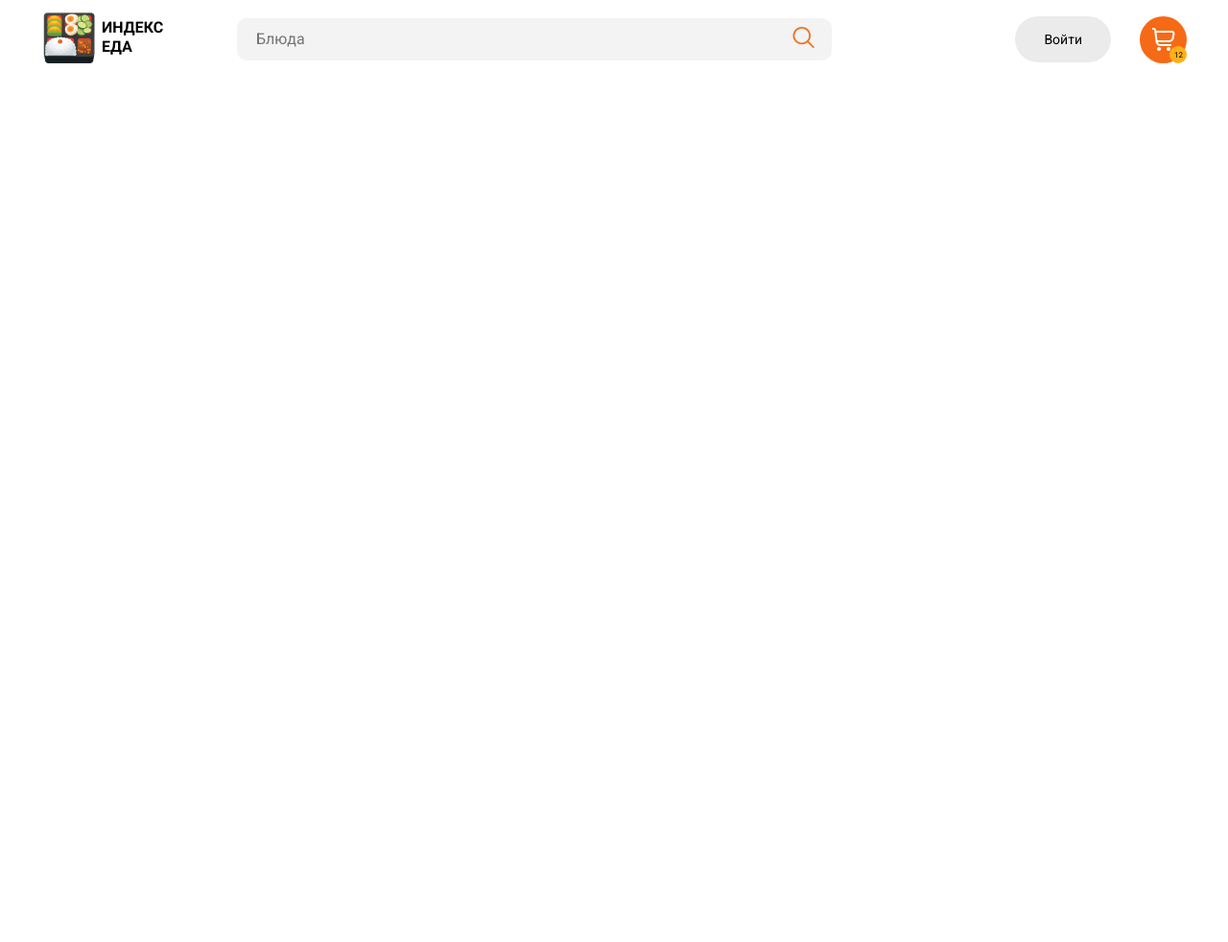
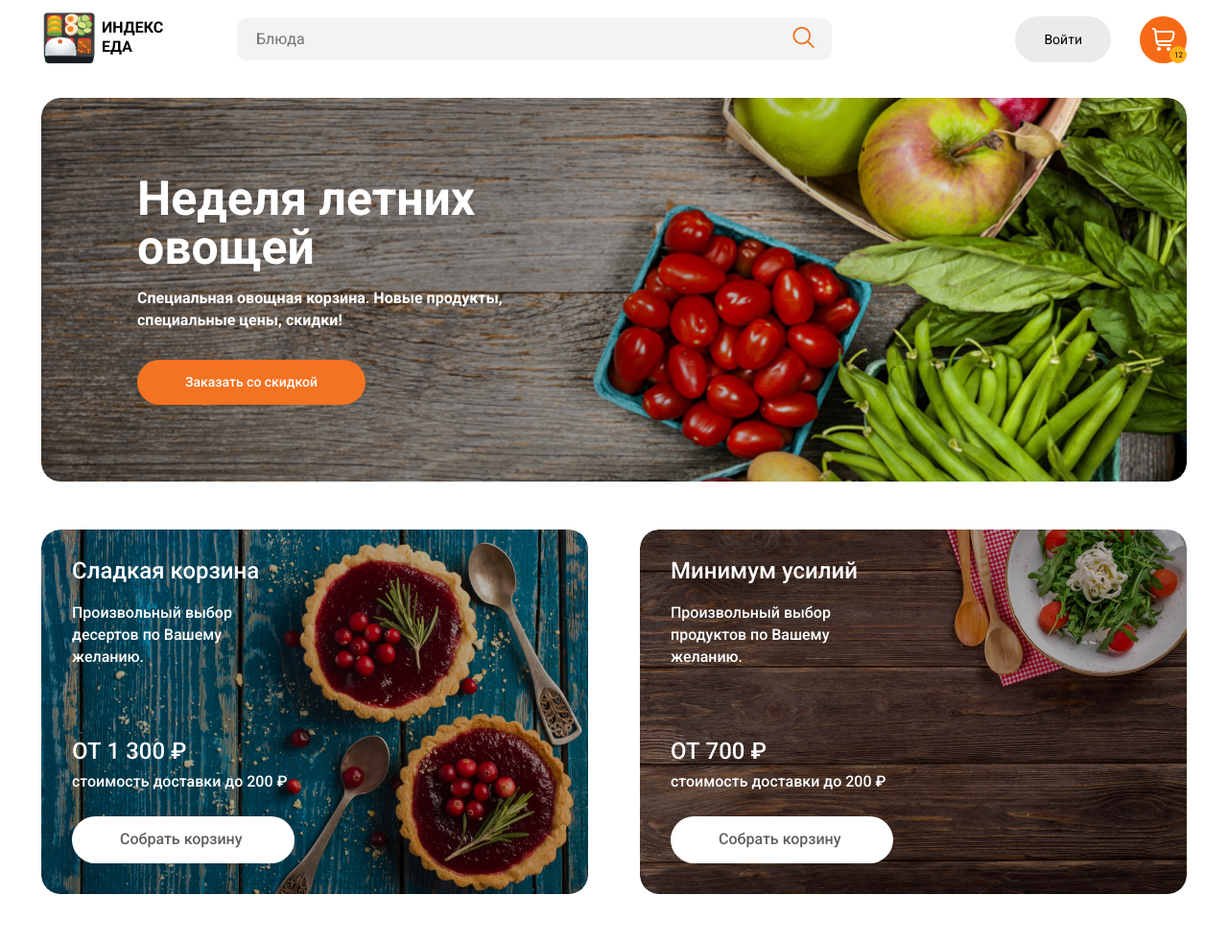
Before and after one commit to chrischum/index_eda, a plain HTML site: page index.html in a window 1280 px wide. Shown: the whole page at 96% size. Before the commit the page ends 800 px from the top, so only its background shows below. Drawn offline with Linux system fonts and the light colour scheme.

Commit message:
Add files via upload

```diff
--- a/css/style.css
+++ b/css/style.css
@@ -93,5 +93,152 @@ body {
     color: #000000;
     display: block;
     padding: 5px;
+}
+
+/* ---------------ГЛАВНЫЙ ЭКРАН-------------------------------------------------------- */
+
+
+.slide-summer {
+    background-image: url('../img/main1.jpg');
+    background-repeat: no-repeat;
+    background-size: cover;
+}
+
+
+.slide {
+    display: flex;
+    border-radius: 20px;
+    min-height: 400px;
+    align-items: center;
+    margin-top: 20px;
 
 }
+
+.slide-title {
+    margin-top: 0;
+    margin-bottom: 15px;
+    font-weight: bold;
+    font-size: 50px;
+    line-height: 51px;
+    color: #FFFFFF;
+}
+
+.slide-text {
+    margin-top: 0;
+    margin-bottom: 30px;
+    font-weight: bold;
+    font-size: 16px;
+    line-height: 23px;
+    color: #FFFFFF;
+}
+
+.button-primary {
+    background: #F47322;
+    font-weight: 500;
+    font-size: 14px;
+    line-height: 23px;
+    color: #FFFFFF;
+    text-decoration: none;
+    cursor: pointer;
+}
+
+.button {
+    display: inline-block;
+    border-radius: 25px;
+    padding: 12px 50px;
+}
+
+.slide-content {
+    max-width: 400px;
+    margin: 76px 100px;
+}
+
+/* ---------------ПРОМО-------------------------------------------------------- */
+
+.promo {
+    padding-top: 50px;
+    padding-bottom: 50px;
+}
+
+.promo-wrapper {
+    display: flex;
+    justify-content: space-between;
+
+}
+
+.card-summer {
+    display: flex;
+    flex-direction: column;
+    justify-content: space-between;
+    padding: 32px;
+    width: 570px;
+    min-height: 380px;
+    border-radius: 20px;
+    background-image: url('../img/promo1.jpg');
+    background-repeat: no-repeat;
+    background-size: cover;
+}
+
+.card-winter {
+    display: flex;
+    flex-direction: column;
+    justify-content: space-between;
+    padding: 32px;
+    width: 570px;
+    min-height: 380px;
+    border-radius: 20px;
+    background-image: url('../img/promo2.jpg');
+    background-repeat: no-repeat;
+    background-size: cover;
+}
+
+
+.card-title {
+    margin-top: 0;
+    margin-bottom: 20px;
+    font-weight: 500;
+    font-size: 24px;
+    line-height: 23px;
+    color: #FFFFFF;
+}
+
+.card-descr {
+    width: 168px;
+    font-weight: 500;
+    font-size: 16px;
+    line-height: 23px;
+    color: #FFFFFF;
+}
+
+.card-price {
+    margin-bottom: 8px;
+    display: block;
+    font-weight: 500;
+    font-size: 24px;
+    line-height: 23px;
+    color: #FFFFFF;
+}
+
+.card-delivery {
+    margin-bottom: 25px;
+    display: block;
+    font-weight: 500;
+    font-size: 16px;
+    line-height: 23px;
+    color: #FFFFFF;
+}
+
+.bitton-default {
+    width: 232px;
+    height: 49px;
+    left: 155px;
+    top: 831px;
+    background: #FFFFFF;
+    border-radius: 50px;
+    font-weight: 500;
+    font-size: 16px;
+    line-height: 23px;
+    color: #5F5F61;
+    text-decoration: none;
+    cursor: pointer;
+}
--- a/index.html
+++ b/index.html
@@ -29,8 +29,47 @@
             <img src="icons/shopping-cart.svg" alt="shopping-cart" class="shopping-cart-img">
             <span class="shopping-counter">12</span>
         </a>
+    </header>
 
+    <main class="container">
+        <div class="slider">
+            <div class="slide slide-text-light slide-summer">
+                <div class="slide-content">
+                    <h2 class="slide-title">Неделя летних овощей</h2>
+                    <p class="slide-text">Специальная овощная корзина. Новые продукты, специальные цены, скидки!</p>
+                    <a href="" class="button button-primary">Заказать со скидкой</a>
+                </div>
+            </div>
+        </div>
+    </main>
 
-    </header>
+    <div class="promo container">
+        <div class="promo-wrapper">
+            <section class="card-summer">
+                <div class="card-header">
+                    <h3 class="card-title">Сладкая корзина</h3>
+                    <p class="card-descr">Произвольный выбор десертов по Вашему желанию.</p>
+                </div>
+                <div class="card-footer">
+                    <strong class="card-price">ОТ 1 300 ₽</strong>
+                    <span class="card-delivery">стоимость доставки до 200 ₽</span>
+                    <a href="" class="button bitton-default">Собрать корзину</a>
+                </div>
+            </section>
+
+            <section class="card-winter">
+                <div class="card-header">
+                    <h3 class="card-title">Минимум усилий</h3>
+                    <p class="card-descr">Произвольный выбор продуктов по Вашему желанию.</p>
+                </div>
+                <div class="card-footer">
+                    <strong class="card-price">ОТ 700 ₽</strong>
+                    <span class="card-delivery">стоимость доставки до 200 ₽</span>
+                    <a href="" class="button bitton-default">Собрать корзину</a>
+                </div>
+            </section>
+        </div>
+
+    </div>
 </body>
 </html>
```
Also changed, not shown: img/main1.jpg (added), img/main2.jpg (added), img/main3.jpg (added), img/promo1.jpg (added), img/promo2.jpg (added).
